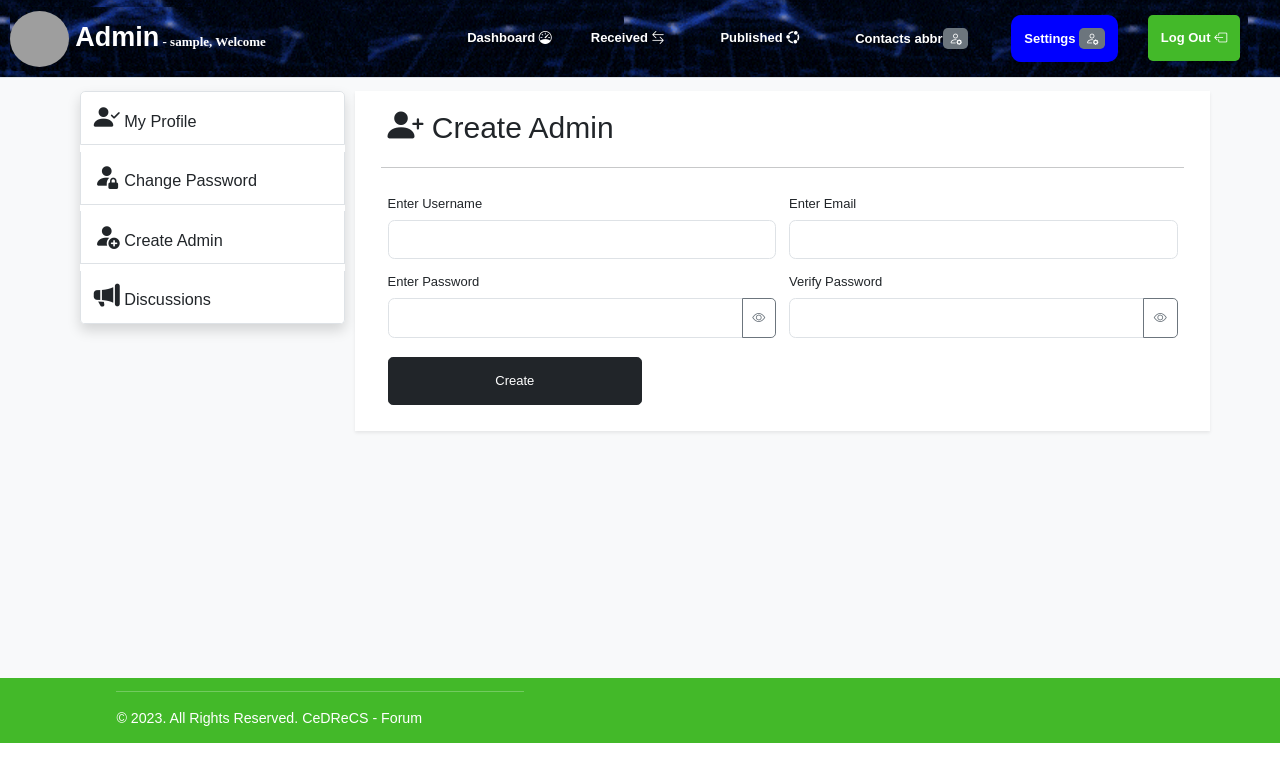
After one commit to KipkuruiYegon/CeDReCS_Update, a PHP site: page /forum/admin/settings.php in a window 1280 px wide. The commit adds this page. Shown: the top 782 px of the page. Run offline with PHP 8.4, Linux system fonts and the light colour scheme; the visitor is signed in with stand-in values (Sample User, id 1); some libraries are stand-ins or nearby versions; some web fonts are replaced; grey boxes are pictures that could not be loaded.

Commit message:
updated the admin module login,dashboard functionality

```diff
--- a/forum/admin/partials/footer.php
+++ b/forum/admin/partials/footer.php
@@ -25,7 +25,24 @@ function goBack() {
 $('.btn-back').on('click', goBack);
 </script>
 
+<script>
+    document.addEventListener("DOMContentLoaded", function () {
+        const passwordField = document.getElementById("password");
+        const eyeIcon = document.getElementById("eyeIcon");
 
+        document.getElementById("togglePassword").addEventListener("click", function () {
+            if (passwordField.type === "password") {
+                passwordField.type = "text";
+                eyeIcon.classList.remove("bi-eye");
+                eyeIcon.classList.add("bi-eye-slash");
+            } else {
+                passwordField.type = "password";
+                eyeIcon.classList.remove("bi-eye-slash");
+                eyeIcon.classList.add("bi-eye");
+            }
+        });
+    });
+</script>
 </body>
 
 </html>
--- a/forum/admin/partials/header.php
+++ b/forum/admin/partials/header.php
@@ -1,3 +1,14 @@
+<?
+
+// Start or resume the session
+session_start();
+
+// Check if the user is not logged in, then redirect to the login page
+if (!isset($_SESSION["admin_usersid"]) || empty($_SESSION["admin_usersid"])) {
+    header("location: index.php");
+    exit;
+}
+?>
 
 <!DOCTYPE html>
 <html lang="en">
@@ -16,7 +27,6 @@
   <link rel="stylesheet" href="https://cdn.jsdelivr.net/npm/bootstrap-icons@1.10.5/font/bootstrap-icons.css">
   <link href="https://fonts.cdnfonts.com/css/poppins" rel="stylesheet">
   <link href="https://fonts.cdnfonts.com/css/fugit" rel="stylesheet">
-
 </head>
 <style>
   @import url('https://fonts.cdnfonts.com/css/poppins');
@@ -30,38 +40,47 @@
     font-family: 'Fugit', sans-serif;
   }
 
-
   @import url("https://cdn.jsdelivr.net/npm/bootstrap-icons@1.10.5/font/bootstrap-icons.css");
 
-.adminnavbarlist a:hover{
+  .adminnavbarlist a:hover {
     background-color: blue;
     border-radius: 10px;
+  }
 
-}
   .navbar {
     display: flex;
   }
 
   .nav-link {
     text-decoration: none;
-  color: #000; /* Set the default color for links */
+    color: #000;
+    /* Set the default color for links */
     margin-right: 30px;
   }
 
   /* Style for the active link */
   .nav-link.active {
-background-color: white;
-color: black; /* Set the color for the active link */
+    background-color: blue;
+    /* Set the background color to blue */
+    border-radius: 10px;
+    /* Apply rounded corners */
+    color: white !important;
+    /* Set the font color to white */
+
   }
+
+
+
 
 </style>
 <body>
 
-<nav class="navbar navbar-expand-lg  border-bottom bg-light" style="background-image:url(../../assets/images/signalshot.png);" >
+<nav class="navbar navbar-expand-lg  border-bottom bg-light" style="background-image:url(../../assets/images/signalshot.png);">
     <div class="container-fluid ">
     <a class="navbar-brand display text-white  fw-bold col-lg-3 rounded text-black" style="font-size: 27px;background-image:url(../../assets/images/signalshot.png);" href="">
     <img src="../../assets/images/admin.jpg" alt="Avatar Logo" style="width: 59px; height: 56px; border-radius: 50%;" class="rounded-circle img-fluid">
-    Admin<span class="fw-bold" style="font-family: Fugit;"> - CeDReCS</span>
+    Admin<span class="fw-bold" style="font-family: Fugit;"> - <?php echo isset($_SESSION["username"]) ? $_SESSION["username"] : ""; ?>, Welcome
+</span>
 </a>
         <button class="navbar-toggler" type="button" data-bs-toggle="collapse" data-bs-target="#navbarCollapse" style="background-color: #43B929;">
             <span class="navbar-toggler-icon"></span>
@@ -70,29 +89,29 @@ color: black; /* Set the color for the active link */
         <div class="collapse navbar-collapse" id="navbarCollapse">
 
         <ul class="navbar-nav ms-auto mt-2 mt-lg-0 adminnavbarlist">
-            <li class="nav-item" >
-                    <a class="nav-link text-white p-3   me-3" href="./dashboard.php">Dashboard <i class="bi bi-speedometer"></i></a>
+    <li class="nav-item">
+        <a class="nav-link text-white p-3 me-3 fw-bold <?php echo basename($_SERVER['PHP_SELF']) == 'dashboard.php' ? 'active' : ''; ?>" href="./dashboard.php">Dashboard <i class="bi bi-speedometer"></i></a>
     </li>
 
     <li class="nav-item">
-                    <a class="nav-link  text-white p-3 fw-bold" href="./received_reports.php">Received </a>
+        <a class="nav-link text-white p-3 fw-bold <?php echo basename($_SERVER['PHP_SELF']) == 'received_reports.php' ? 'active' : ''; ?>" href="./received_reports.php">Received   <i class="bi bi-arrow-left-right"></i></a>
     </li>
     <li class="nav-item">
-                    <a class="nav-link  text-white p-3 fw-bold" href="./published_reports.php">Published</a>
+        <a class="nav-link text-white p-3 fw-bold <?php echo basename($_SERVER['PHP_SELF']) == 'published_reports.php' ? 'active' : ''; ?>" href="./published_reports.php">Published    <i class="bi bi-ubuntu"></i></a>
     </li>
     <li class="nav-item">
-                    <a class="nav-link  text-white p-3 fw-bold" href="">Contacts<span class="badge text-bg-secondary"><i class="bi bi-person-gear"></i></span></a>
+        <a class="nav-link text-white p-3 fw-bold <?php echo basename($_SERVER['PHP_SELF']) == '' ? 'active' : ''; ?>" href="./contacts.php">Contacts abbr<span class="badge text-bg-secondary"><i class="bi bi-person-gear"></i></span></a>
     </li>
     <li class="nav-item">
-                    <a class="nav-link  text-white p-3 fw-bold" href="">Settings<span class="badge text-bg-secondary"><i class="bi bi-person-gear"></i></span></a>
+        <a class="nav-link text-white p-3 fw-bold <?php echo basename($_SERVER['PHP_SELF']) == 'settings.php' ? 'active' : ''; ?>" href="./settings.php">Settings <span class="badge text-bg-secondary"><i class="bi bi-person-gear"></i></span></a>
     </li>
-
 
     <li class="nav-item">
         <a class="nav-link text-white p-3 fw-bold rounded" style="background-color: #43B929;" href="logout.php">Log Out <i class="bi bi-box-arrow-left"></i></a>
     </li>
 </ul>
 
+
         </div>
 
     </div>
--- a/forum/admin/session.php
+++ b/forum/admin/session.php
@@ -1,6 +1,8 @@
 <?php
-// Start session
-session_start();
+// Start session only if it's not already started
+if (session_status() == PHP_SESSION_NONE) {
+    session_start();
+}
 
 // If logged in, redirect to the dashboard page
 if (isset($_SESSION["admin_usersid"]) && !empty($_SESSION["admin_usersid"])) {
--- /dev/null
+++ b/forum/admin/settings.php
@@ -0,0 +1,138 @@
+<?php
+// Start or resume the session
+session_start();
+
+// Check if the user is not logged in, then redirect to the login page
+if (!isset($_SESSION["admin_usersid"]) || empty($_SESSION["admin_usersid"])) {
+    header("location: index.php");
+    exit;
+}
+// Include the header.php file
+include 'partials/header.php';
+
+require_once "../connect.php";
+
+$success = ""; // Initialize the success message variable
+$error = "";   // Initialize the error message variable
+
+if ($_SERVER["REQUEST_METHOD"] == "POST" && isset($_POST['submit'])){
+    $username = trim($_POST['username']);
+    $email = trim($_POST['email']);
+    $password= trim($_POST['password']);
+    $confirm_password = trim($_POST['confirm_password']);
+    $password_hash = password_hash($password, PASSWORD_BCRYPT);
+
+    if ($query = $conn->prepare("SELECT * FROM admin_users WHERE email = ?")){
+        $error = '';
+
+        $query->bind_param('s', $email);
+        $query->execute();
+
+        $query->store_result();
+        if ($query->num_rows > 0) {
+            $error .= '<div class="alert alert-primary" role="alert">
+           The Email address already exists!
+            </div>';
+        } else {
+            if (strlen($password) < 6) {
+                $error .= '<p class="error">Password must have at least 6 characters.</p>';
+            }
+
+            if (empty($confirm_password)) {
+                $error .= '<p class ="error">Please confirm password.</p>';
+            } else {
+                if ($password != $confirm_password) {
+                    $error .= '<p class = "error">Password did not match.</p>';
+                }
+            }
+
+            if (empty($error)) {
+                if ($insertQuery = $conn->prepare("INSERT INTO admin_users (username, email, password_hash) VALUES (?, ?, ?);")) {
+                    $insertQuery->bind_param("sss", $username, $email, $password_hash);
+
+                    $result = $insertQuery->execute();
+                    if ($result) {
+                        $success .= '<div class="alert alert-primary" role="alert">
+                                    Account Created Successfully! <a href="index.php" class="alert-link">Login here</a>
+                                    </div>';
+                    } else {
+                        $error .= '<div class="alert alert-danger" role="alert">
+                                        Something went wrong
+                                    </div>';
+                    }
+                    $insertQuery->close(); // Close the $insertQuery here
+                } else {
+                    $error .= '<div class="alert alert-danger" role="alert">
+                                    Error preparing the insert statement
+                                </div>';
+                }
+            }
+        }
+        $query->close(); // Close the $query here
+    }
+}
+
+// ... (rest of your code)
+?>
+<div class="container-fluid bg-light">
+    <div class="container" style="height:75vh">
+        <div class="row mb-5" style="">
+            <div class="col-3">
+                <div class="list-group mt-3 bg-white shadow">
+                    <a href="#" class="list-group-item list-group-item-action fs-5" aria-current="true"><i class="bi bi-person-check-fill" style="font-size: 2rem;"></i>  My Profile</a>
+                    <a href="#" class="list-group-item list-group-item-action mt-2 fs-5"><i class="bi bi-person-fill-lock" style="font-size: 2rem;"></i>  Change Password</a>
+                    <a href="#" class="list-group-item list-group-item-action mt-2 fs-5"><i class="bi bi-person-fill-add" style="font-size: 2rem;"></i>   Create Admin</a>
+                    <a href="#" class="list-group-item list-group-item-action mt-2 fs-5"><i class="bi bi-megaphone-fill" style="font-size: 2rem;"></i>    Discussions</a>
+                </div>
+            </div>
+            <div class="col-9 bg-white  mt-3 mb-2 shadow-sm">
+                <div class="container ">
+                    <form method="POST" class="row g-3 p-3 mb-3">
+                        <h1 class="" style="font-size:30px;"><i class="bi bi-person-plus-fill" style="font-size: larger;"></i> Create Admin</h1>
+                        <hr>
+                        <?php echo $success; ?>
+                        <?php echo $error; ?>
+
+  <div class="col-md-6"><label for="first_name" class="form-label">Enter Username</label>
+                <input type="text" class="form-control form-control-lg" id="username" name="username" required>
+  </div>
+  <div class="col-md-6">
+  <label for="email" class="form-label">Enter Email</label>
+    <input type="email" class="form-control form-control-lg" id="email" name="email" required>
+  </div>
+  <div class="col-md-6">
+  <label for="password" class="form-label">Enter Password</label>
+    <div class="input-group">
+        <input type="password" class="form-control form-control-lg" id="password" name="password" required>
+        <button class="btn btn-outline-secondary" type="button" id="togglePassword">
+            <i class="bi bi-eye" id="eyeIcon"></i>
+        </button>
+    </div>
+  </div>
+  <div class="col-md-6">
+  <label for="confirm_password" class="form-label">Verify Password</label>
+    <div class="input-group">
+        <input type="password" class="form-control form-control-lg" id="confirm_password" name="confirm_password" required>
+        <button class="btn btn-outline-secondary" type="button" id="togglePassword">
+            <i class="bi bi-eye" id="eyeIcon"></i>
+        </button>
+    </div>
+  </div>
+
+  <div class="col-4 mt-4"> <input type="submit" id="submitButton" name="submit" value="Create" class="btn btn-dark text-white p-3 w-100 text-100 rounded submitMessageButton " >
+              <span id="loadingIcon" style="display: none;">
+                <i class="fas fa-circle-notch fa-spin"></i>
+              </span>
+  </div>
+</form>
+    </div>
+
+  </div>
+    </div>
+</div>
+</div>
+<?php
+// index.php or other_php_files.php
+
+include 'partials/footer.php';
+?>
```
Also changed, not shown: forum/admin/dashboard.php (+10 -5 lines), forum/admin/delete_report.php (+9 -3 lines), forum/admin/index.php (+28 -10 lines), forum/admin/published_reports.php (+7 -3 lines), forum/admin/received_reports.php (+7 -3 lines), forum/admin/view_report_details.php (+75 -18 lines). Lines whose indentation alone changed are shown as unchanged.
